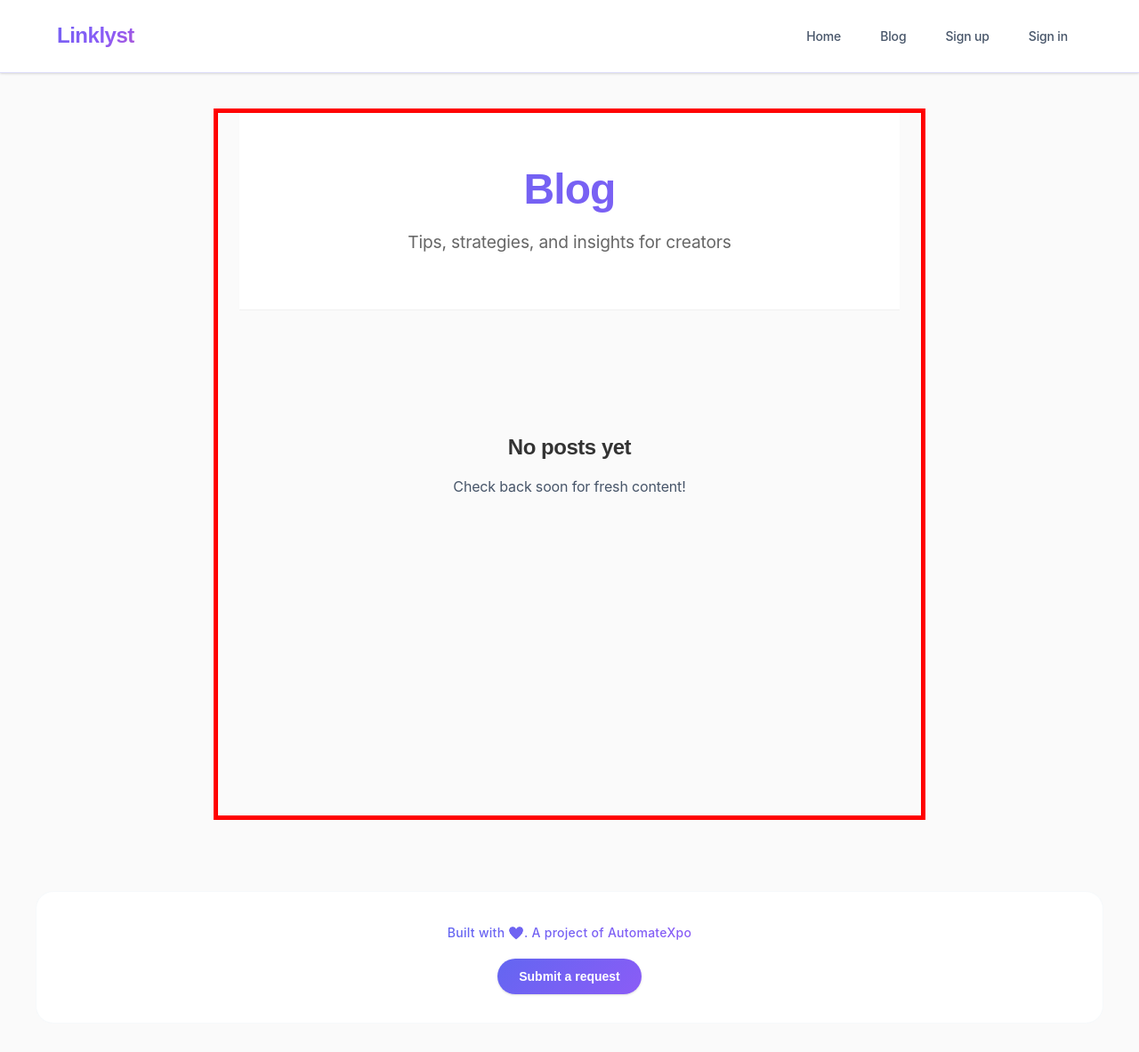
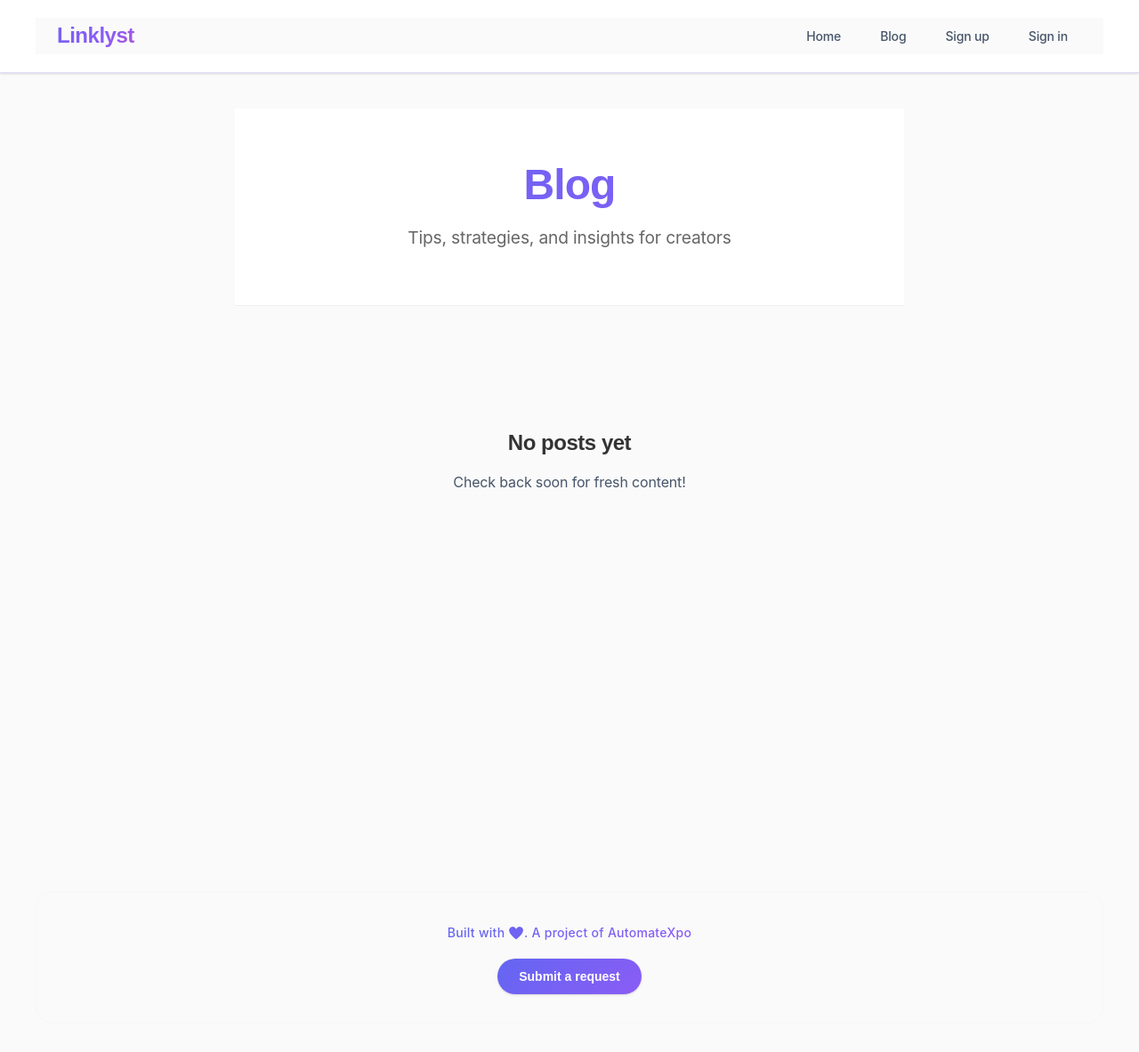
Before and after one commit to automatexpos/linklyst, a Flask app: page /blog in a window 1280 px wide. Shown: the whole page at 89% size. Run offline with Flask 3, Linux system fonts and the light colour scheme; data that the repository does not hold is empty; parts of the project's set-up code (start-up, migrations or seed data) failed here and were passed over.

Commit message:
Improve blog styling now that CSS loads properly - Remove debug red border - Add blog-page class to body via JS - Target main container more aggressively - Use relative positioning instead of fixed - Multiple CSS specificity approaches for background override

```diff
--- a/static/blog.css
+++ b/static/blog.css
@@ -1,8 +1,4 @@
 /* Modern, Minimal Blog Design - Force override all styles */
-/* DEBUG: This CSS should load - if you see a red border, CSS is working */
-.blog-container {
-    border: 5px solid red !important;
-}
 
 /* Force body and html styling with highest specificity */
 html, body {
@@ -13,6 +9,21 @@ html, body {
 html body {
     background: #fafafa !important;
     background-image: none !important;
+}
+
+/* Override with even higher specificity */
+body.blog-page,
+html body.blog-page {
+    background: #fafafa !important;
+    background-image: none !important;
+}
+
+/* Target the main wrapper */
+.blog-page-wrapper {
+    background: #fafafa !important;
+    background-image: none !important;
+    min-height: 100vh !important;
+    position: relative !important;
 }
 
 /* Override body background specifically when blog container exists */
@@ -30,7 +41,16 @@ body:has(.blog-container) {
 }
 
 /* Override the main container background when blog is present */
-main:has(.blog-page-wrapper) {
+main:has(.blog-page-wrapper),
+main.container:has(.blog-page-wrapper),
+.container:has(.blog-page-wrapper) {
+    background: #fafafa !important;
+    background-image: none !important;
+}
+
+/* Additional aggressive targeting */
+body.blog-page main.container,
+body.blog-page .container {
     background: #fafafa !important;
     background-image: none !important;
 }
--- a/templates/blog/index.html
+++ b/templates/blog/index.html
@@ -11,6 +11,9 @@
 <script>
 // Force blog styling on page load
 document.addEventListener('DOMContentLoaded', function() {
+    // Add blog-page class to body
+    document.body.classList.add('blog-page');
+
     // Force body background override
     document.body.style.setProperty('background', '#fafafa', 'important');
     document.body.style.setProperty('background-image', 'none', 'important');
@@ -19,6 +22,13 @@ document.addEventListener('DOMContentLoaded', function() {
     // Also force on documentElement (html)
     document.documentElement.style.setProperty('background', '#fafafa', 'important');
     document.documentElement.style.setProperty('background-image', 'none', 'important');
+
+    // Force the main container background
+    const mainContainer = document.querySelector('main.container');
+    if (mainContainer) {
+        mainContainer.style.setProperty('background', '#fafafa', 'important');
+        mainContainer.style.setProperty('background-image', 'none', 'important');
+    }
 
     console.log('Blog styling forced via JavaScript');
 });
```
Also changed, not shown: templates/blog/post.html (+10 -0 lines).
